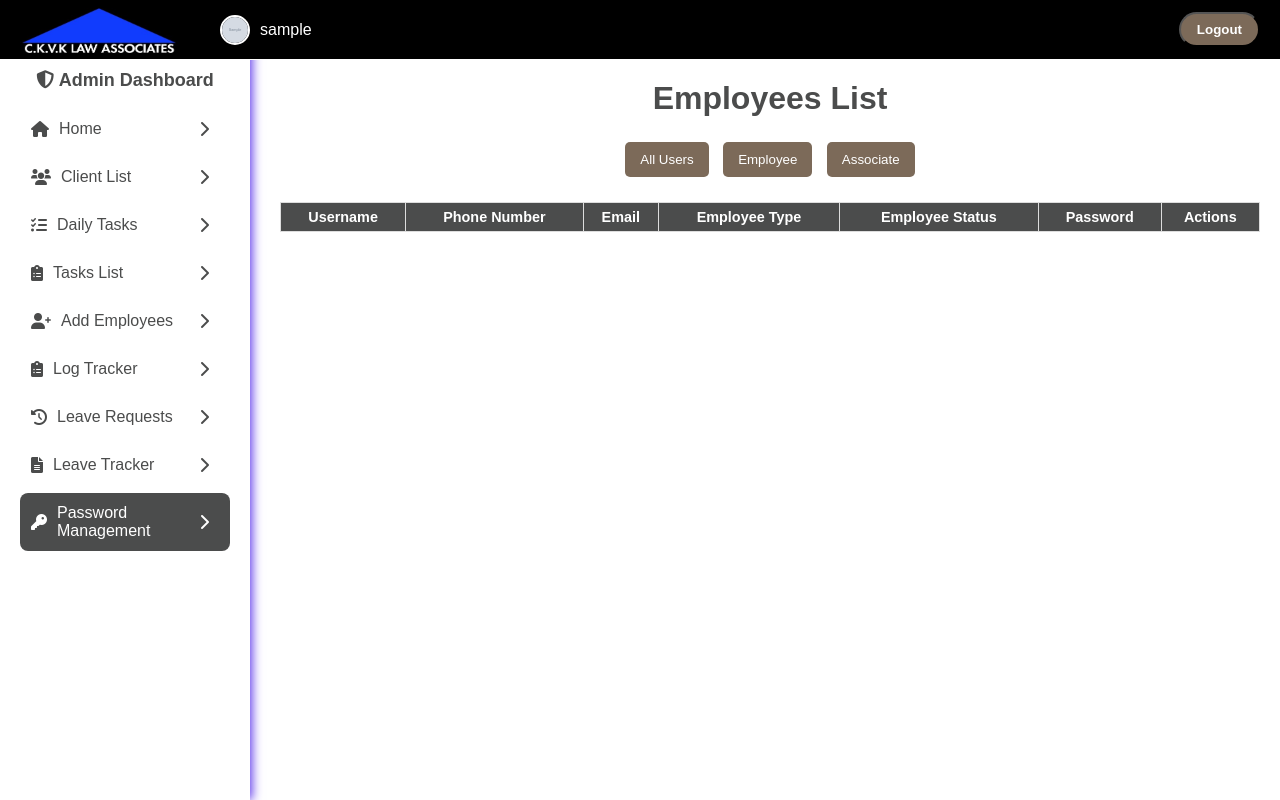
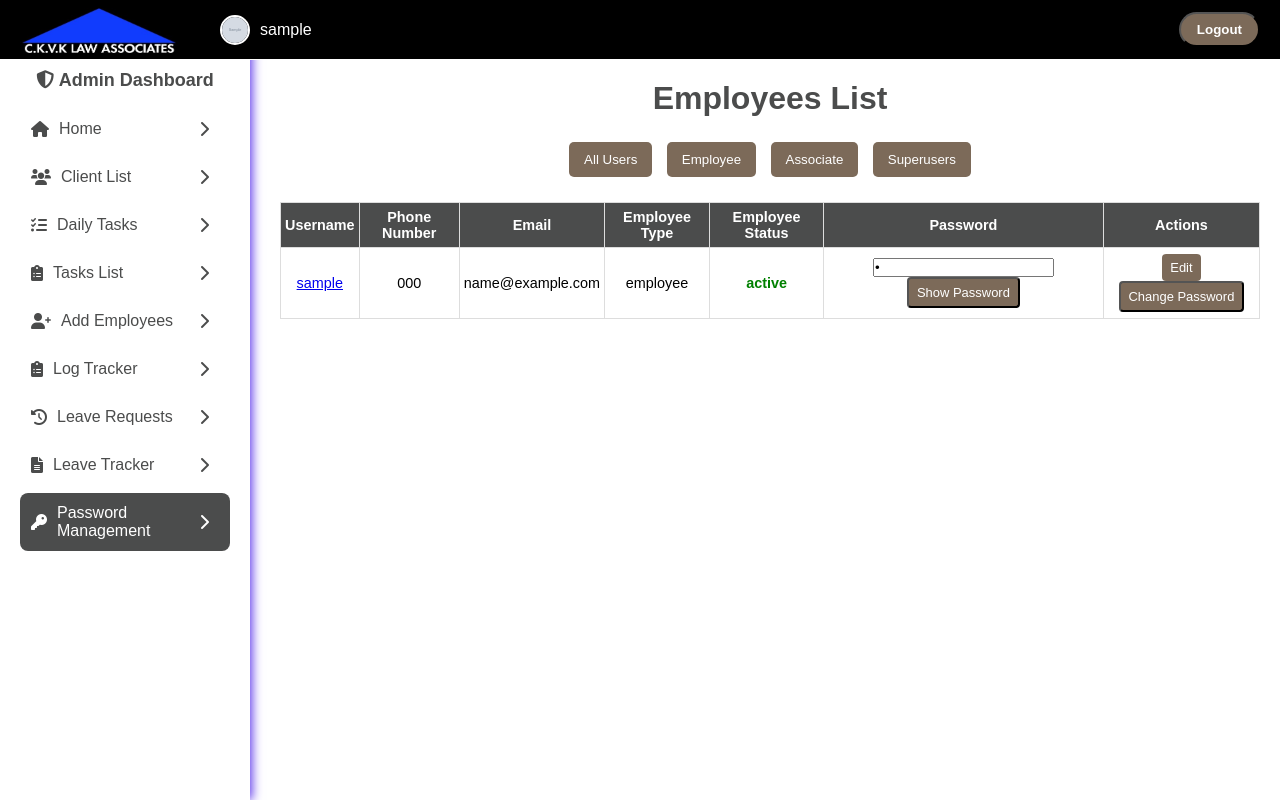
Before and after one commit to vinaykalwala/ClientKyc, a Django app: page /user_list/ in a window 1280 px wide. Run offline with Django 5.2, Linux system fonts and the light colour scheme; a user stored in the database is signed in; tables that the repository leaves empty hold one stand-in row (values such as "Sample post"); grey boxes marked "Sample" are stand-in pictures; lists and menus that the app fills with data are empty.

Commit message:
change password

```diff
--- a/ClientKyc/urls.py
+++ b/ClientKyc/urls.py
@@ -49,6 +49,7 @@ urlpatterns = [
     path('user/<int:user_id>/', user_portfolio, name='user_portfolio'),
     path('update_task_status/<int:task_id>/', update_task_status, name='update_task_status'),
     path('update_work_done/<int:task_id>/', update_work_done, name='update_work_done'),
+    path('change-password/', change_password, name='change_password'),
 ]
 if settings.DEBUG:
     urlpatterns += static(settings.STATIC_URL, document_root=settings.STATIC_ROOT)
--- a/KycDashboard/views.py
+++ b/KycDashboard/views.py
@@ -898,7 +898,7 @@ from django.contrib.admin.views.decorators import staff_member_required
 @staff_member_required
 def user_list(request):
     # Fetch all CustomUser objects excluding superusers
-    users = CustomUser.objects.all().exclude(is_superuser=True)
+    users = CustomUser.objects.all()
 
     # Get the EMPLOYEE_CHOICES to pass to the template
     employee_choices = CustomUser.EMPLOYEE_CHOICES  # Get the employee types
@@ -1037,3 +1037,28 @@ def update_work_done(request, task_id):
         return JsonResponse({"work_done": task.work_done})
 
     return JsonResponse({"error": "Invalid request"}, status=400)
+
+from django.contrib.auth import update_session_auth_hash
+from django.contrib.auth.decorators import login_required
+from django.contrib import messages
+from django.shortcuts import render, redirect, get_object_or_404
+from django.contrib.auth.hashers import make_password
+from .models import CustomUser  # Assuming you have a CustomUser model
+
+@login_required
+def change_password(request):
+    if request.method == 'POST':
+        user_id = request.POST.get('user_id')
+        new_password = request.POST.get('new_password')
+
+        user = get_object_or_404(CustomUser, id=user_id)
+        user.password = make_password(new_password)
+        user.original_password = new_password  # Store raw password
+        user.save()
+
+        # Keep the logged-in user session intact if they changed their own password
+        if request.user == user:
+            update_session_auth_hash(request, user)
+
+        messages.success(request, "Password updated successfully!")
+        return redirect('user_list')
--- a/templates/edit_employee_status.html
+++ b/templates/edit_employee_status.html
@@ -137,9 +137,8 @@
     <!-- Edit Form -->
     <form method="POST" enctype="multipart/form-data" class="edit-form">
         {% csrf_token %}
-
         <label for="id_employee_status" class="form-label">Employee Status:</label>
-        <div><input type="text" id="id_employee_status" name="employee_status" class="input-field" value="{{ form.employee_status.value }}"></div>
+        <div>{{ form.employee_status }}</div>
 
         <label for="id_profile_picture" class="form-label">Update Profile Picture:</label>
         <div><input type="file" id="id_profile_picture" name="profile_picture" class="input-field"></div>
--- a/templates/user_list.html
+++ b/templates/user_list.html
@@ -56,7 +56,8 @@
         }
 
         .button-link,
-        .toggle-password-btn {
+        .toggle-password-btn,
+        .change-password-btn {
             display: inline-block;
             padding: 6px 8px;
             background-color: #7C6A59;
@@ -70,13 +71,60 @@
         }
 
         .button-link:hover,
-        .toggle-password-btn:hover {
+        .toggle-password-btn:hover,
+        .change-password-btn:hover {
             background-color: #675340;
         }
 
         .restricted-text {
             color: #888;
             font-style: italic;
+        }
+        /* Modal Styling */
+
+        .modal {
+            display: none;
+            position: fixed;
+            z-index: 1;
+            left: 0;
+            top: 0;
+            width: 100%;
+            height: 100%;
+            background-color: rgba(0, 0, 0, 0.4);
+        }
+
+        .modal-content {
+            background-color: white;
+            margin: 10% auto;
+            padding: 20px;
+            border: 1px solid #888;
+            width: 300px;
+            text-align: center;
+        }
+
+        .close {
+            float: right;
+            font-size: 1.2em;
+            cursor: pointer;
+        }
+
+        .close:hover {
+            color: red;
+        }
+
+        .status-active {
+            color: green;
+            font-weight: bold;
+        }
+
+        .status-inactive {
+            color: red;
+            font-weight: bold;
+        }
+
+        .status-default {
+            color: black;
+            font-weight: bold;
         }
     </style>
 
@@ -97,13 +145,19 @@
         function filterByEmployeeType(employeeType) {
             const rows = document.querySelectorAll('.user-row');
             rows.forEach(row => {
-                const userEmployeeType = row.getAttribute('data-employee-type');
-                if (employeeType === 'all' || userEmployeeType === employeeType) {
-                    row.style.display = '';
-                } else {
-                    row.style.display = 'none';
-                }
+                let userEmployeeType = row.getAttribute('data-employee-type') || 'superuser'; // Treat empty values as 'superuser'
+
+                row.style.display = (employeeType === 'all' || userEmployeeType === employeeType) ? '' : 'none';
             });
+        }
+
+        function openChangePasswordModal(userId) {
+            document.getElementById('changePasswordModal').style.display = 'block';
+            document.getElementById('user_id').value = userId;
+        }
+
+        function closeModal() {
+            document.getElementById('changePasswordModal').style.display = 'none';
         }
     </script>
 </head>
@@ -115,7 +169,10 @@
         <div class="filter-buttons">
             <button onclick="filterByEmployeeType('all')">All Users</button> {% for employee_key, employee_name in employee_choices %}
             <button onclick="filterByEmployeeType('{{ employee_key }}')">{{ employee_name }}</button> {% endfor %}
+            <button onclick="filterByEmployeeType('superuser')">Superusers</button>
+            <!-- Added button -->
         </div>
+
 
         <table>
             <thead>
@@ -132,14 +189,14 @@
             <tbody>
                 {% for user in users %}
                 <tr class="user-row" data-employee-type="{{ user.employee_type }}">
-                    <td>
-                        <a href="{% url 'user_portfolio' user.id %}">{{ user.username }}</a>
+                    <td><a href="{% url 'user_portfolio' user.id %}">{{ user.username }}</a></td>
+                    <td>{{ user.phone_number }}</td>
+                    <td>{{ user.email }}</td>
+                    <td>{{ user.employee_type }}</td>
+                    <td class="{% if user.employee_status == 'active' %}status-active{% elif user.employee_status == 'inactive' %}status-inactive{% else %}status-default{% endif %}">
+                        {{ user.employee_status }}
                     </td>
 
-                    <td>{{user.phone_number}}</td>
-                    <td>{{ user.email }}</td>
-                    <td>{{ user.employee_type }}</td>
-                    <td>{{user.employee_status}}</td>
                     <td>
                         {% if is_superuser %}
                         <input type="password" id="password_{{ user.id }}" value="{{ user.original_password }}" readonly>
@@ -147,13 +204,28 @@
                         <span class="restricted-text">Restricted</span> {% endif %}
                     </td>
                     <td>
-                        <a href="{% url 'edit_employee_status' user.id %}" class="button-link">Edit</a>
+                        <a href="{% url 'edit_employee_status' user.id %}" class="button-link">Edit</a> {% if is_superuser %}
+                        <button onclick="openChangePasswordModal({{ user.id }})" class="change-password-btn">Change Password</button> {% endif %}
                     </td>
-
                 </tr>
                 {% endfor %}
             </tbody>
         </table>
+
+        <!-- Change Password Modal -->
+        <div id="changePasswordModal" class="modal">
+            <div class="modal-content">
+                <span class="close" onclick="closeModal()">&times;</span>
+                <h3>Change Password</h3>
+                <form method="POST" action="{% url 'change_password' %}">
+                    {% csrf_token %}
+                    <input type="hidden" name="user_id" id="user_id">
+                    <input type="password" name="new_password" placeholder="Enter new password" required>
+                    <br><br>
+                    <button type="submit" class="button-link">Update</button>
+                </form>
+            </div>
+        </div>
     </div>
-    {% endblock %}
 </body>
+{% endblock %}
```
